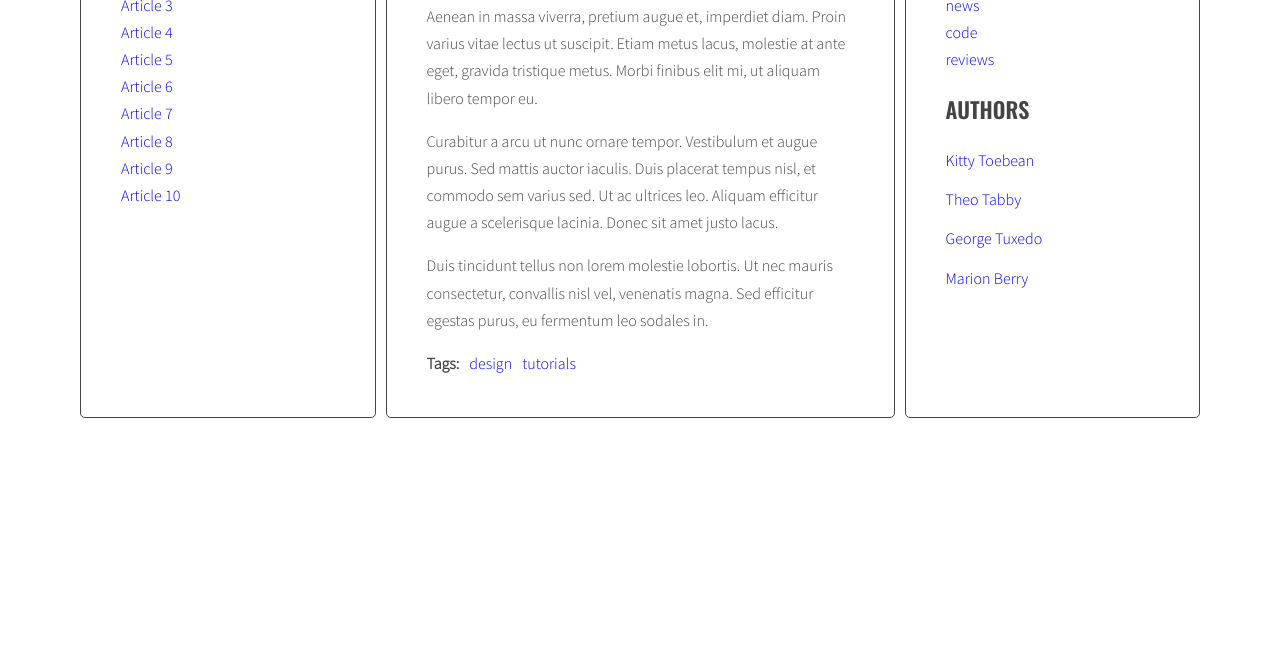
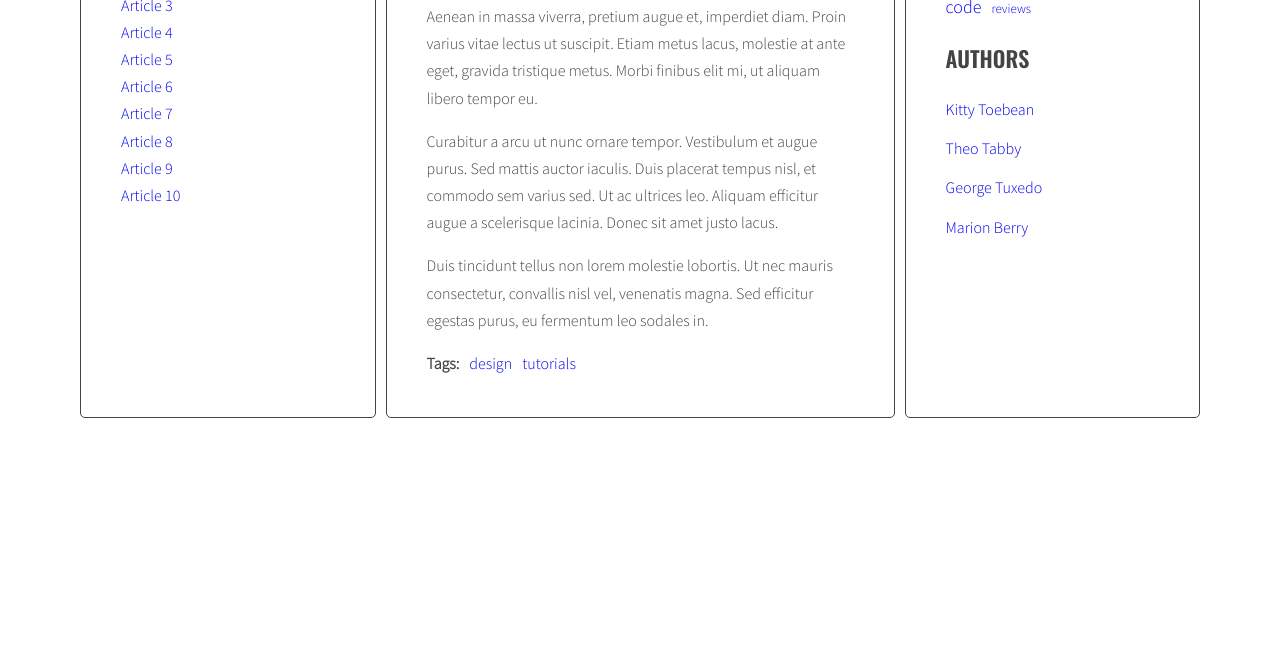
Before and after one commit to luqol/project-js-blog, a website: page index.html in a window 1280 px wide. Shown: the part 421-1080 px from the top of the page. Drawn offline with nearby package versions, Linux system fonts and the light colour scheme.

Commit message:
Add tags cloud style

```diff
--- a/index.html
+++ b/index.html
@@ -60,7 +60,7 @@
                   </ul>
                 </div>
               </article>
-              <article class="post" id="article-4" data-author="Kitty Toebean" data-tags="tutorials code design">
+              <article class="post" id="article-4" data-author="Kitty Toebean" data-tags="code design">
                 <h3 class="post-title">Article 4</h3>
                 <p class="post-author"></p>
                 <div class="post-content">
@@ -88,7 +88,7 @@
                   </ul>
                 </div>
               </article>
-              <article class="post" id="article-6" data-author="George Tuxedo" data-tags="reviews code">
+              <article class="post" id="article-6" data-author="George Tuxedo" data-tags="design reviews code">
                 <h3 class="post-title">Article 6</h3>
                 <p class="post-author" ></p>
                 <div class="post-content">
@@ -116,7 +116,7 @@
                   </ul>
                 </div>
               </article>
-              <article class="post" id="article-8" data-author="Theo Tabby" data-tags="news design tutorials">
+              <article class="post" id="article-8" data-author="Theo Tabby" data-tags="news design">
                 <h3 class="post-title">Article 8</h3>
                 <p class="post-author"></p>
                 <div class="post-content">
@@ -130,7 +130,7 @@
                   </ul>
                 </div>
               </article>
-              <article class="post" id="article-9" data-author="Marion Berry" data-tags="news tutorials">
+              <article class="post" id="article-9" data-author="Marion Berry" data-tags="tutorials">
                 <h3 class="post-title">Article 9</h3>
                 <p class="post-author"></p>
                 <div class="post-content">
@@ -144,7 +144,7 @@
                   </ul>
                 </div>
               </article>
-              <article class="post" id="article-10" data-author="George Tuxedo" data-tags="code design news reviews">
+              <article class="post" id="article-10" data-author="George Tuxedo" data-tags="code design">
                 <h3 class="post-title">Article 10</h3>
                 <p class="post-author"></p>
                 <div class="post-content">
--- a/js/script.js
+++ b/js/script.js
@@ -52,9 +52,29 @@ function titleClickHandler (event){
   /* [Done] add class 'active' to the correct article */
   activeArticle.classList.add('active');
 }
+function calculateTagsParams(tags){
+  let params = {
+    max: '',
+    min: ''
+  };
+  for(const tag in tags){
+    params.max = Math.max(params.max, tags[tag]);
+    if(params.min == ''){
+      params.min = tags[tag];
+    }
+    params.min = Math.min(params.min, tags[tag]);
+  }
+  return params;
+}
+function calculateTagClass(count, params){
+
+  const classNumber = Math.floor( ( (count - params.min) / (params.max - params.min) ) * 4 + 1 );
+
+  return 'tag-size-'+classNumber ;
+}
 function generateTags(){
-  /* [NEW] create a new variable allTags with an empty array */
-  let allTags = [];
+  /* [NEW] create a new variable allTags with an empty object */
+  let allTags = {};
   /*[done] find all articles */
   const articleList = document.querySelectorAll('.post');
   /* [done] START LOOP: for every article: */
@@ -74,9 +94,11 @@ function generateTags(){
       /* add generated code to html variable */
       tagList.insertAdjacentHTML('beforeend', linkHTML);
       /* [NEW] check if this link is NOT already in allTags */
-      if(allTags.indexOf(linkHTML) == -1){
-        /* [NEW] add generated code to allTags array */
-        allTags.push(linkHTML);
+      if(!allTags[tag]) {
+        /* [NEW] add tag to allTags object */
+        allTags[tag] = 1;
+      } else {
+        allTags[tag]++;
       }
     /* [done] END LOOP: for each tag */
     }
@@ -87,8 +109,19 @@ function generateTags(){
   /* [NEW] find list of tags in right column */
   const tagList = document.querySelector('.tags.list');
 
-  /* [NEW] add html from allTags to tagList */
-  tagList.innerHTML = allTags.join(' ');
+  /* [NEW] create variable for all links HTML code */
+  const tagsParams = calculateTagsParams(allTags);
+  let allTagsHTML = '';
+
+  /* [NEW] START LOOP: for each tag in allTags: */
+  for(let tag in allTags){
+    /* [NEW] generate code of a link and add it to allTagsHTML */
+    allTagsHTML += '<li><a href="#tag-' + tag + '" class="' + calculateTagClass(allTags[tag], tagsParams) + '"> ' + tag+ ' </a></li>';
+  }
+  /* [NEW] END LOOP: for each tag in allTags: */
+
+  /*[NEW] add HTML from allTagsHTML to tagList */
+  tagList.innerHTML = allTagsHTML;
 }
 function tagClickHandler(event){
   /* [done]prevent default action for this event */
--- a/sass/style.scss
+++ b/sass/style.scss
@@ -111,24 +111,6 @@ li a{
 
 /* Post */
 
-/* .post {
-  display: none;
-  &.active {
-    display: block;
-  }
-} */
-/*.post {
-  position: absolute;
-  opacity: 0;
-  z-index: 0;
-  &.active{
-    position: relative;
-    opacity: 1;
-    transition: opacity 3s;
-    z-index: 1;
-  }
-} */
-
 .post{
   .post-title, .post-content, .post-tags, .post-author{
     position: absolute;
@@ -180,6 +162,27 @@ li a{
   color: red;
 }
 
+/* Sidebar tags */
+.tag-size-1{
+  font-size: small;
+}
+.tag-size-2{
+  font-size: medium;
+}
+.tag-size-3{
+  font-size: large;
+}
+.tag-size-4{
+  font-size: x-large;
+}
+.tag-size-5{
+  font-size: xx-large;
+}
+.sidebar .tags li{
+  display: inline-block;
+  padding-right: 10px;
+
+}
 
 @media (max-width: 770px){
   .wrapper{
```
Also changed, not shown: css/style.css, 1 other file.
